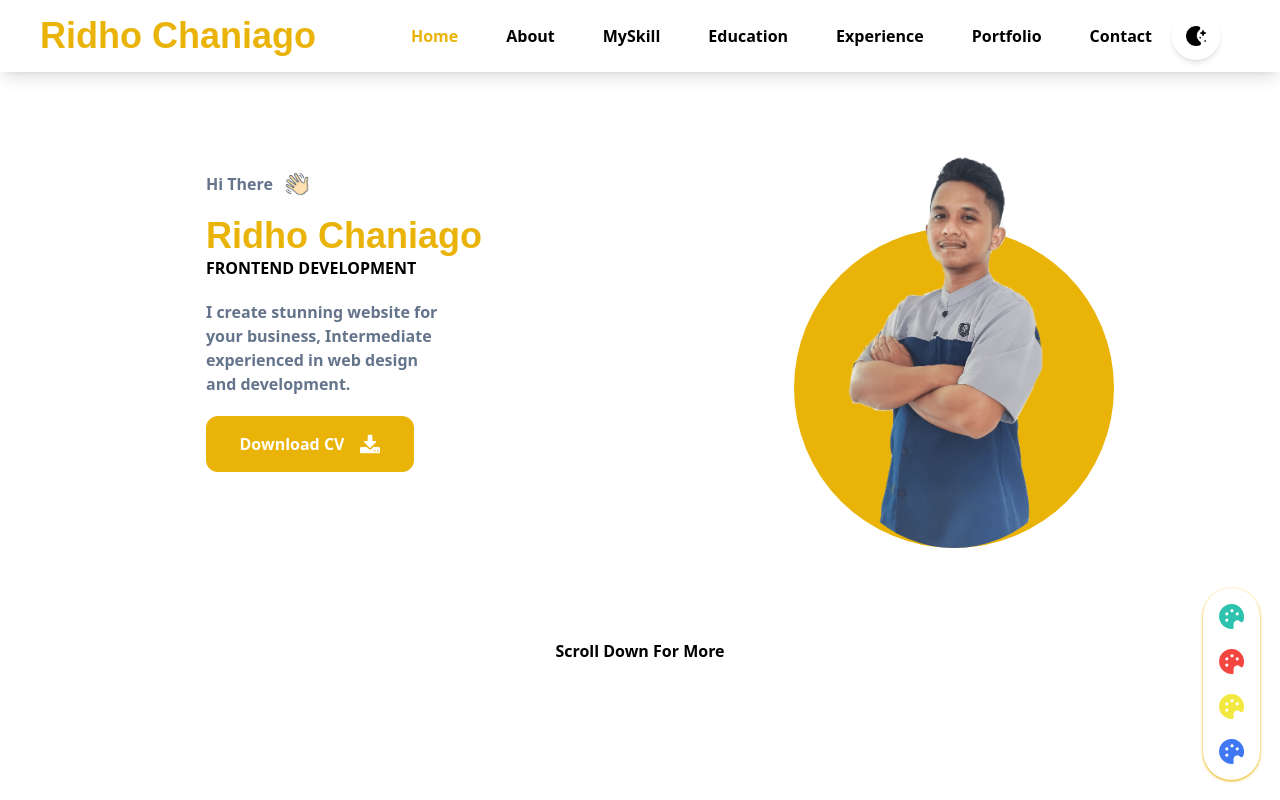
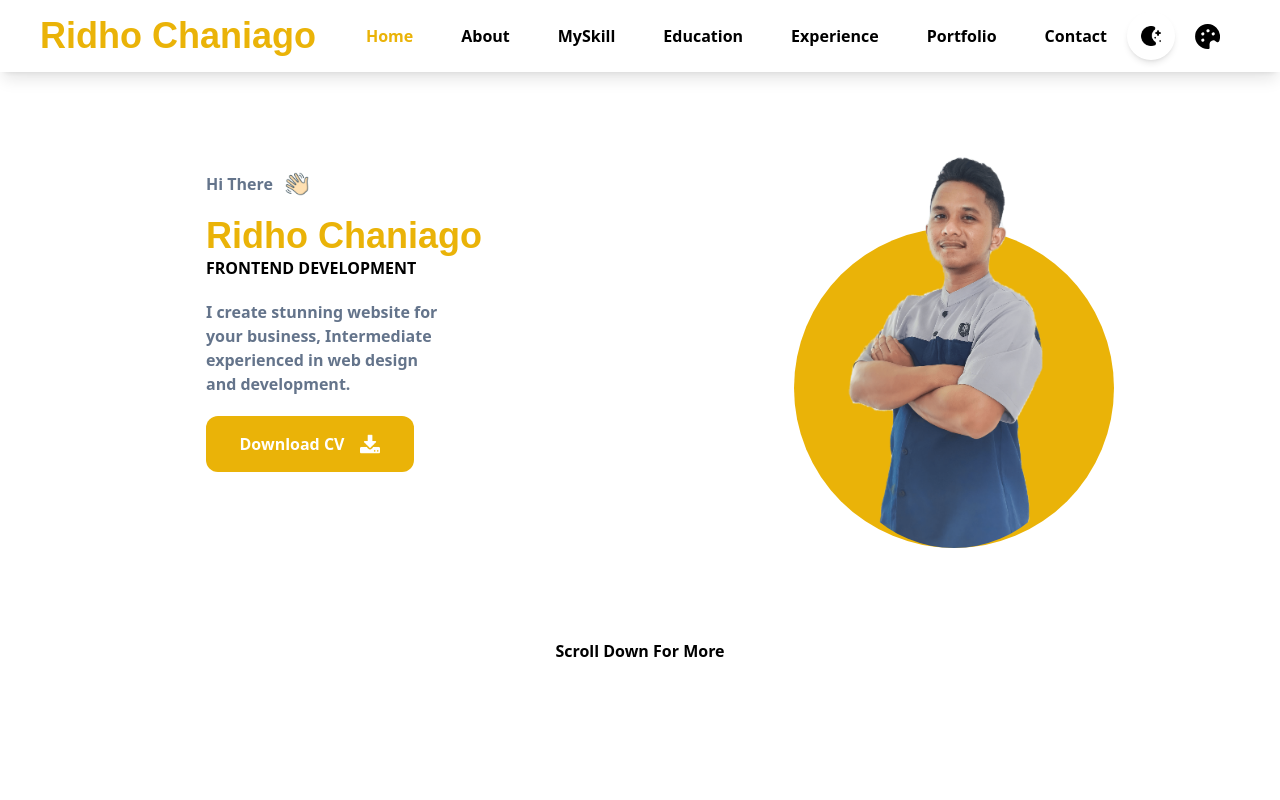
Before and after one commit to ridho-chaniago/Portfolio, a React (Vite) app: page / in a window 1280 px wide. Shown: the top 800 px of the page. Built offline with nearby package versions, Linux system fonts and the light colour scheme.

Commit message:
auto deploy

```diff
--- a/src/component/molecules/BtnThemes.jsx
+++ b/src/component/molecules/BtnThemes.jsx
@@ -5,21 +5,15 @@ import { Link } from "../atom/Link";
 
 export const BtnThemes = () => {
     const { text, changeColor, shadow } = useContext(Themes);
-    const [on, setOn] = useState(true)
-    const handleOn = () => {
-        setOn(!on)
-    }
-    useEffect(() => {
-        setOn(!on)
-    }, [text])
 
     return (
-        <div className={`flex flex-col fixed right-5 bg-white shadow  p-4 rounded-full bottom-5 gap-5 ${shadow}`}>
+        <div className="fixed top-14  ">
+            <div className={`flex flex-col bg-white shadow  p-4 rounded-full gap-5 ${shadow}`}>
 
                 <Link onClick={() => changeColor("text-green-500", "shadow-green-500", "bg-green-500", "border-green-500")}>
                     <IconThemes color={"#2dc2ae"} />
                 </Link>
-            <Link onClick={() => changeColor("text-red-500", "shadow-red-500", "bg-red-500","border-red-500")}>
+                <Link onClick={() => changeColor("text-red-500", "shadow-red-500", "bg-red-500", "border-red-500")}>
                     <IconThemes color={"#f34640"} />
                 </Link>
                 <Link onClick={() => changeColor("text-yellow-500", "shadow-yellow-500", "bg-yellow-500", "border-yellow-500")}>
@@ -29,5 +23,6 @@ export const BtnThemes = () => {
                     <IconThemes color={"#4078f3"} />
                 </Link>
             </div>
+        </div>
     )
 }
--- a/src/component/organisms/Home.jsx
+++ b/src/component/organisms/Home.jsx
@@ -2,6 +2,7 @@ import { useContext } from "react"
 import { Paragraf } from "../atom/Paragraf"
 import Themes from "../../ReactContext/Themes"
 import { Link } from "../atom/Link"
+import { BtnThemes } from "../molecules/BtnThemes"
 
 
 const Home = () => {
@@ -31,6 +32,7 @@ const Home = () => {
                 </div>
             </div>
             <p className="animate-bounce font-bold">Scroll Down For More</p>
+            {/* <BtnThemes /> */}
         </div>
 
     )
--- a/src/component/organisms/Navbar.jsx
+++ b/src/component/organisms/Navbar.jsx
@@ -5,24 +5,33 @@ import { BtnThemes } from "../molecules/BtnThemes";
 import { Paragraf } from "../atom/Paragraf";
 import { BrowserRouter as Router } from 'react-router-dom';
 import LinkNavbar from "../molecules/LinkNavbar";
+import { IconThemes } from "../../../public/svg/icon";
 
 const Navbar = () => {
     const { handleDark, isdark } = useContext(Themes)
-    console.log(isdark)
+    // console.log(isdark)
+    const [on, setOn] = useState(false)
+    const handleOn = () => {
+        console.log(on)
+        setOn(!on)
+    }
+
     return (
         <Router>
             <div className={`fixed top-0 w-screen bg-white z-30 mb-10  ${isdark ? "dark" : "light"}`}>
                 <div className={`flex justify-between items-center px-10 py-3 shadow-lg  slidebottom `} >
                     <Paragraf>Ridho Chaniago</Paragraf>
                     <div className="flex items-center gap-5">
+
                         <div className={`md:flex gap-12 hidden`}>
                             <LinkNavbar />
                         </div>
                         <button className="w-12 h-12 flex justify-center items-center shadow-md  rounded-full object-cover" onClick={() => handleDark()}><img className="w-5" src={isdark ? "/icon/brightness.png" : "/icon/moon-stars.png"} /></button>
+                        <button onClick={() => handleOn()}><IconThemes/> {on && <BtnThemes />}</button>
+
                         <BtnNav />
                     </div>
                 </div>
-                <BtnThemes />
             </div>
         </Router>
     )
```
Lines whose indentation alone changed are shown as unchanged.
